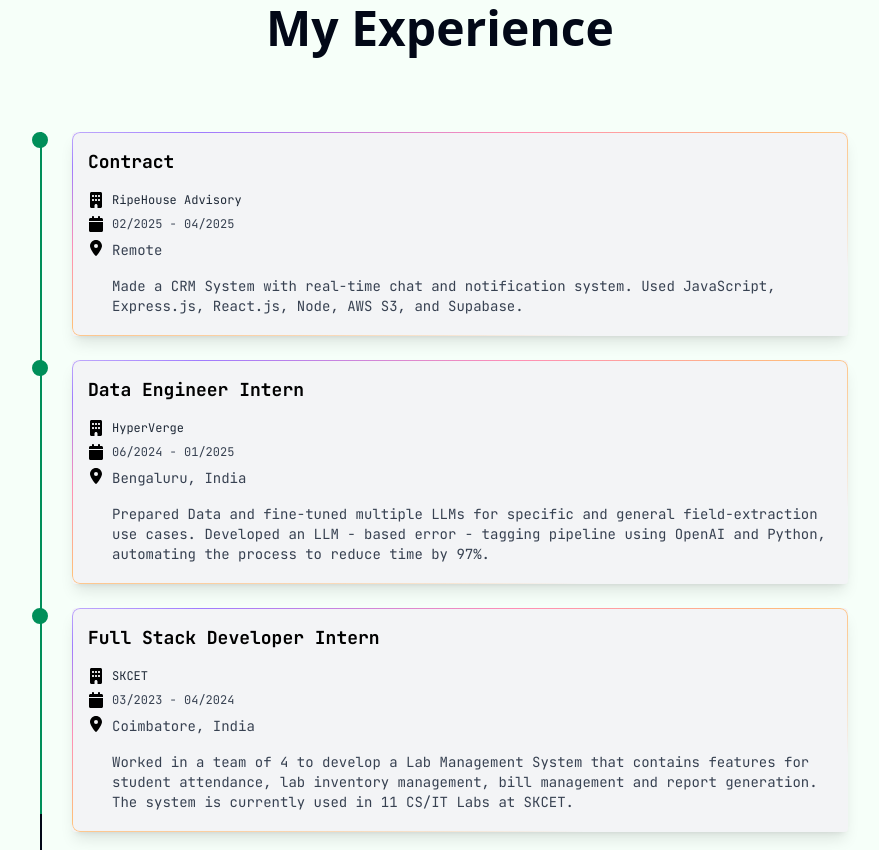
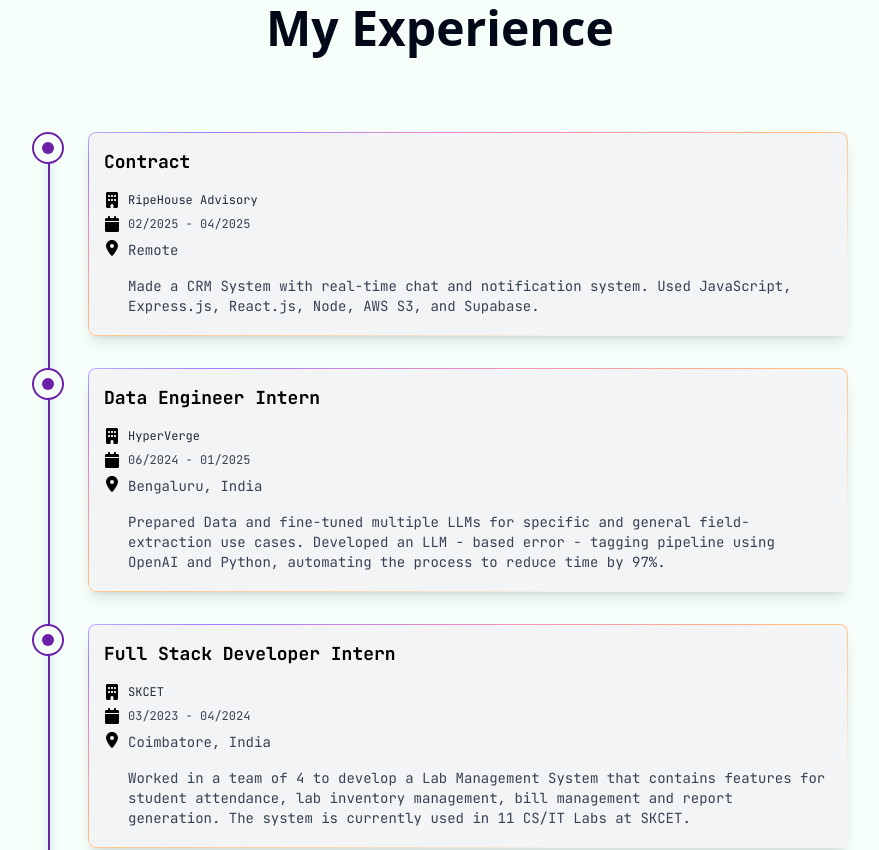
Before and after one commit to Siddhesh-Agarwal/Siddhesh-Agarwal.github.io, a Next.js app: page / in a window 1280 px wide. Shown: the part 820-1670 px from the top of the page, without its empty margins (200-1079 px from the left). Built offline with nearby package versions, Linux system fonts and the light colour scheme.

Commit message:
Updated timeline component

```diff
--- a/components/timeline.tsx
+++ b/components/timeline.tsx
@@ -3,66 +3,79 @@
 import React, { useState, useEffect, useRef } from 'react';
 
 export default function Timeline({ elements }: { elements: JSX.Element[] }) {
-    const [scrollProgress, setScrollProgress] = useState(0);
-    const timelineRef = useRef<HTMLDivElement>(null);
+    const [scrollProgress, setScrollProgress] = useState(0)
+    const timelineRef = useRef<HTMLDivElement>(null)
 
     useEffect(() => {
         const handleScroll = () => {
-            if (!timelineRef.current) return;
+            if (!timelineRef.current) return
 
-            const timelineElement = timelineRef.current;
-            const { top, height } = timelineElement.getBoundingClientRect();
-            const windowHeight = window.innerHeight;
+            const timelineElement = timelineRef.current
+            const rect = timelineElement.getBoundingClientRect()
+            const windowHeight = window.innerHeight
 
             // Calculate how much of the timeline is visible
-            const scrollPercentage = Math.max(0, Math.min(1,
-                (windowHeight - top) / (height + windowHeight)
-            ));
+            const timelineTop = rect.top
+            const timelineHeight = rect.height
 
-            setScrollProgress(scrollPercentage);
-        };
+            // Calculate progress (0 to 1)
+            let progress = 0
+
+            if (timelineTop < windowHeight) {
+                const visibleHeight = Math.min(windowHeight - timelineTop, timelineHeight)
+                progress = Math.max(0, visibleHeight / timelineHeight)
+            }
+
+            // Ensure progress doesn't exceed 1
+            progress = Math.min(progress, 1)
+
+            setScrollProgress(progress)
+        }
+
+        // Initial calculation
+        handleScroll()
 
         // Add scroll event listener
-        window.addEventListener('scroll', handleScroll);
-        handleScroll(); // Initial call to set progress
+        window.addEventListener("scroll", handleScroll, { passive: true })
+        window.addEventListener("resize", handleScroll, { passive: true })
 
-        // Cleanup
         return () => {
-            window.removeEventListener('scroll', handleScroll);
-        };
-    }, []);
-
-    if (elements === null || elements.length === 0) {
-        return null;
-    }
+            window.removeEventListener("scroll", handleScroll)
+            window.removeEventListener("resize", handleScroll)
+        }
+    }, [])
 
     return (
-        <div
-            ref={timelineRef}
-            className="relative pl-6 before:absolute before:left-2 before:top-0 before:bottom-0 before:w-0.5 before:bg-foreground"
-        >
-            {/* Scrolling beam overlay */}
+        <div ref={timelineRef} className="relative">
+            {/* Static timeline line */}
+            <div className="absolute left-4 top-4 w-0.5 bg-border" style={{ height: `calc(100% - 2rem)` }} />
+
+            {/* Dynamic progress line that follows scroll */}
             <div
-                className="absolute left-2 top-0 w-0.5 bg-accent transition-all duration-100 ease-out"
+                className="absolute left-4 top-4 w-0.5 bg-primary transition-all duration-150 ease-out z-10"
                 style={{
-                    height: `${scrollProgress * 100}%`,
-                    transformOrigin: 'top',
+                    height: `calc((100% - 2rem) * ${scrollProgress})`,
+                    boxShadow: "0 0 8px rgba(59, 130, 246, 0.5)",
                 }}
             />
 
-            {elements.map((element, index) => (
-                <div
-                    key={index}
-                    className="relative pb-6"
-                >
+            {elements.map((item, index) => (
+                <div key={index} className="relative flex items-start group">
+                    {/* Timeline dot */}
                     <div
-                        className={`absolute -left-6 top-0 w-4 h-4 ${(index / (elements.length)) < scrollProgress ? "bg-accent" : "bg-white"} border-2 border-accent rounded-full`}
-                    />
-                    <div className="timeline-content pl-4">
-                        {element}
+                        className={`relative z-20 flex items-center justify-center w-8 h-8 bg-background border-2 rounded-full shrink-0 transition-colors duration-300 ${scrollProgress > (index + 0.5) / elements.length ? "border-primary" : "border-border"
+                            }`}
+                    >
+                        <div
+                            className={`w-3 h-3 rounded-full transition-colors duration-300 ${scrollProgress > (index + 0.5) / elements.length ? "bg-primary" : "bg-border"
+                                }`}
+                        />
                     </div>
+
+                    {/* Content */}
+                    <div className="ml-6 pb-8 flex-1 min-w-0">{item}</div>
                 </div>
             ))}
         </div>
-    );
+    )
 }
```
